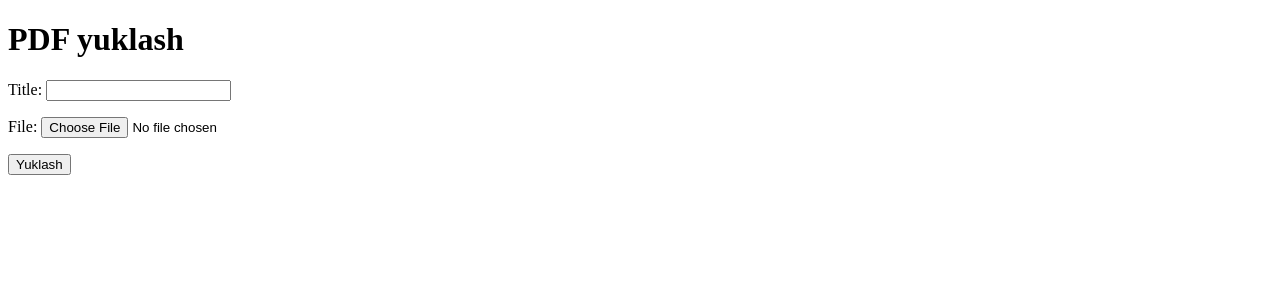
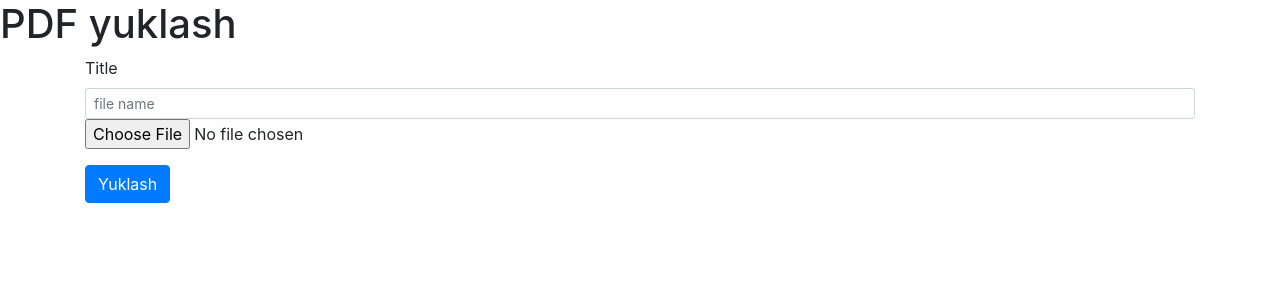
Before and after one commit to Shohruxshoh/pdfdownload, a Django app: page /upload/ in a window 1280 px wide. Shown: the top 300 px of the page. Run offline with Django 5.2, Linux system fonts and the light colour scheme; some libraries are stand-ins or nearby versions.

Commit message:
first commit

```diff
--- a/pdfupload/templates/pdfupload/upload_pdf.html
+++ b/pdfupload/templates/pdfupload/upload_pdf.html
@@ -1,14 +1,35 @@
 <!DOCTYPE html>
 <html>
 <head>
+    <meta charset="UTF-8">
+    <meta name="viewport" content="width=device-width, initial-scale=1.0">
+    <link rel="stylesheet" href="https://cdn.jsdelivr.net/npm/bootstrap@4.0.0/dist/css/bootstrap.min.css"
+          integrity="sha384-Gn5384xqQ1aoWXA+058RXPxPg6fy4IWvTNh0E263XmFcJlSAwiGgFAW/dAiS6JXm" crossorigin="anonymous">
     <title>PDF yuklash</title>
 </head>
 <body>
-    <h1>PDF yuklash</h1>
+<h1>PDF yuklash</h1>
+<div class="container">
+
     <form method="post" enctype="multipart/form-data">
         {% csrf_token %}
-        {{ form.as_p }}
-        <button type="submit">Yuklash</button>
+        <!--    {{ form.as_p }}-->
+        <label for="title">Title</label>
+        <input class="form-control form-control-sm" id="title" type="text" name="title" placeholder="file name">
+        <div class="form-group">
+            <input type="file" name="file" class="form-control-file" id="exampleFormControlFile1">
+        </div>
+        <button type="submit" class="btn btn-primary">Yuklash</button>
     </form>
+</div>
+<script src="https://code.jquery.com/jquery-3.2.1.slim.min.js"
+        integrity="sha384-KJ3o2DKtIkvYIK3UENzmM7KCkRr/rE9/Qpg6aAZGJwFDMVNA/GpGFF93hXpG5KkN"
+        crossorigin="anonymous"></script>
+<script src="https://cdn.jsdelivr.net/npm/popper.js@1.12.9/dist/umd/popper.min.js"
+        integrity="sha384-ApNbgh9B+Y1QKtv3Rn7W3mgPxhU9K/ScQsAP7hUibX39j7fakFPskvXusvfa0b4Q"
+        crossorigin="anonymous"></script>
+<script src="https://cdn.jsdelivr.net/npm/bootstrap@4.0.0/dist/js/bootstrap.min.js"
+        integrity="sha384-JZR6Spejh4U02d8jOt6vLEHfe/JQGiRRSQQxSfFWpi1MquVdAyjUar5+76PVCmYl"
+        crossorigin="anonymous"></script>
 </body>
 </html>
```
